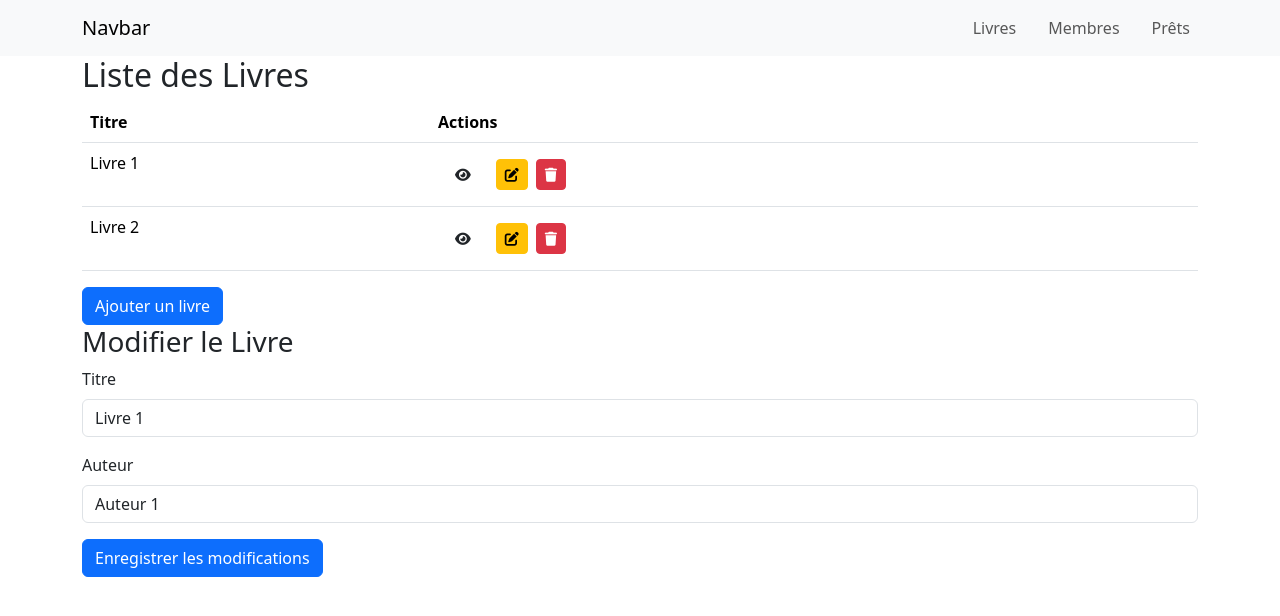
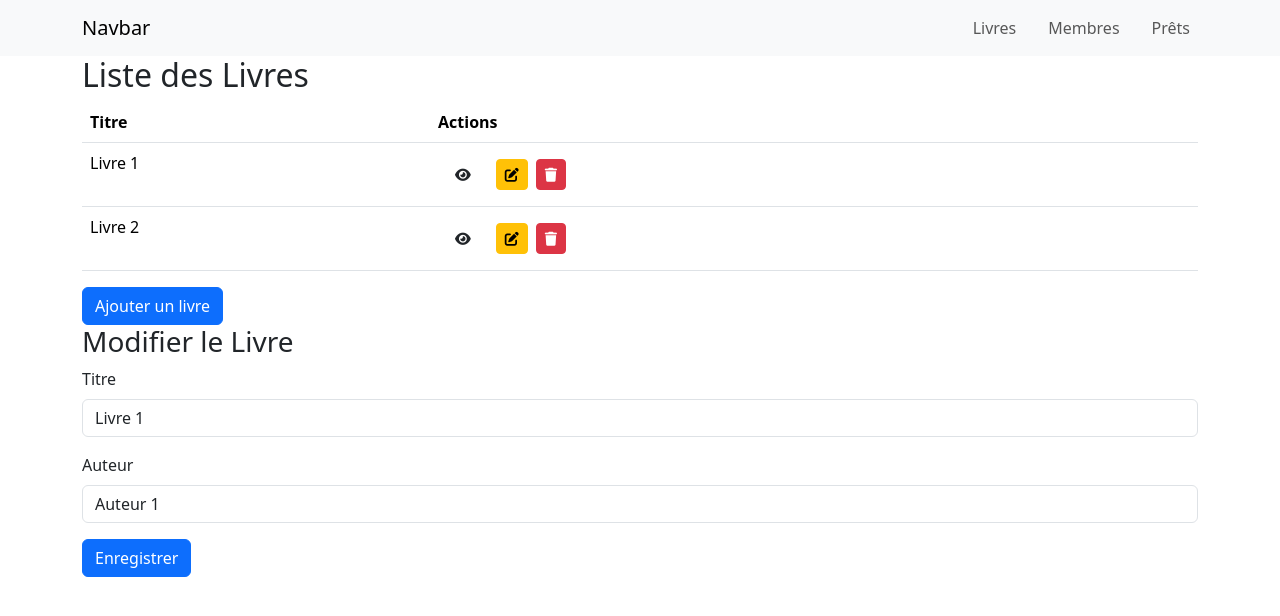
Before and after one commit to HarounaTraore/gestion-bibliotheque, a Vue app: page /livres in a window 1280 px wide. Both pictures are taken after a click on the button 511 px from the left and 174 px from the top of the page. Shown: the top 616 px of the page. Built offline with nearby package versions, Linux system fonts and the light colour scheme.

Commit message:
edit livres

```diff
--- a/src/components/livres/ModifieLivre.vue
+++ b/src/components/livres/ModifieLivre.vue
@@ -10,7 +10,7 @@
           <label for="auteur" class="form-label">Auteur</label>
           <input type="text" id="auteur" v-model="livreModifie.auteur" class="form-control" required />
         </div>
-        <button type="submit" class="btn btn-primary">Enregistrer les modifications</button>
+        <button type="submit" class="btn btn-primary">Enregistrer</button>
       </form>
     </div>
   </template>
```
